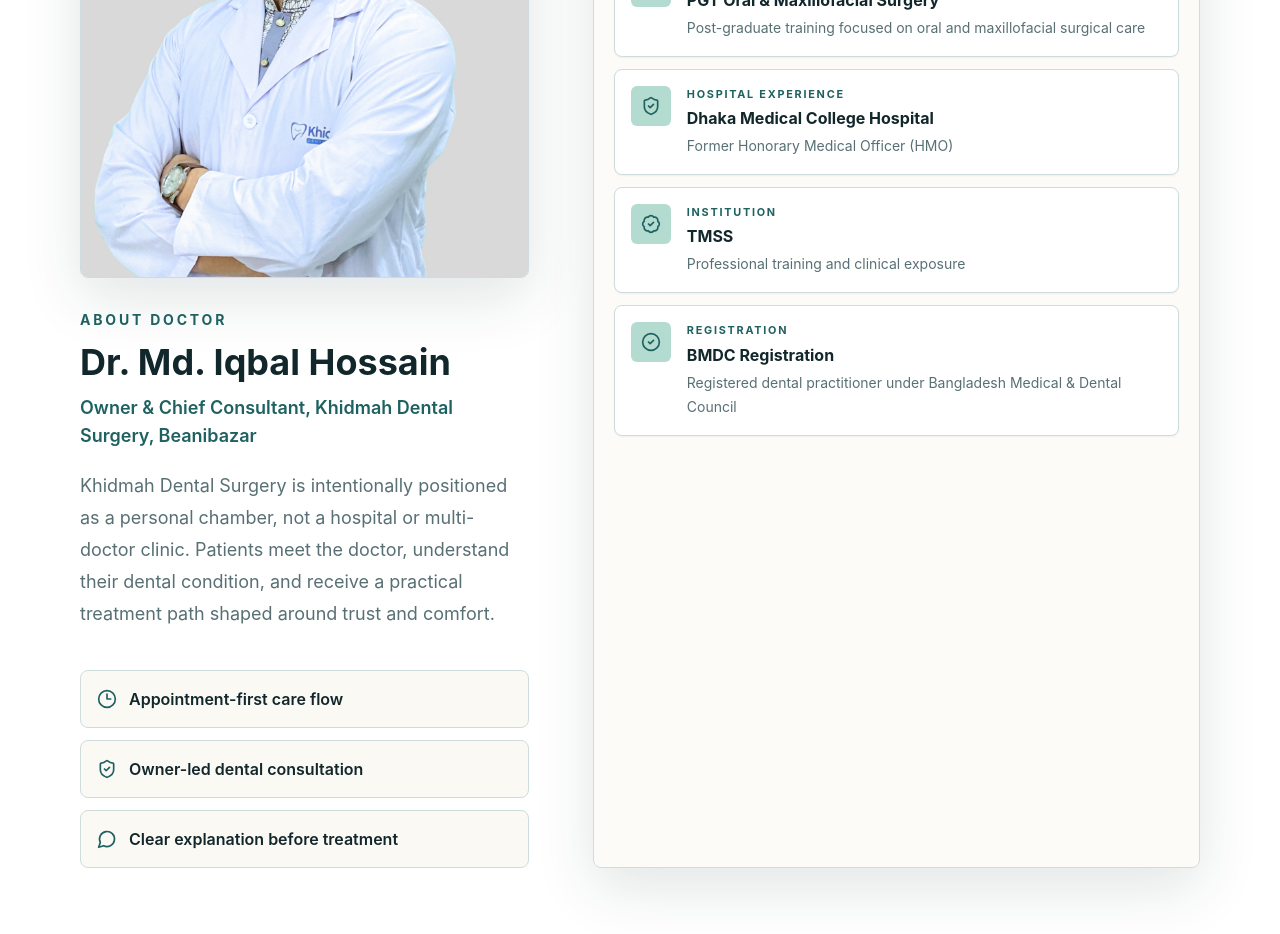
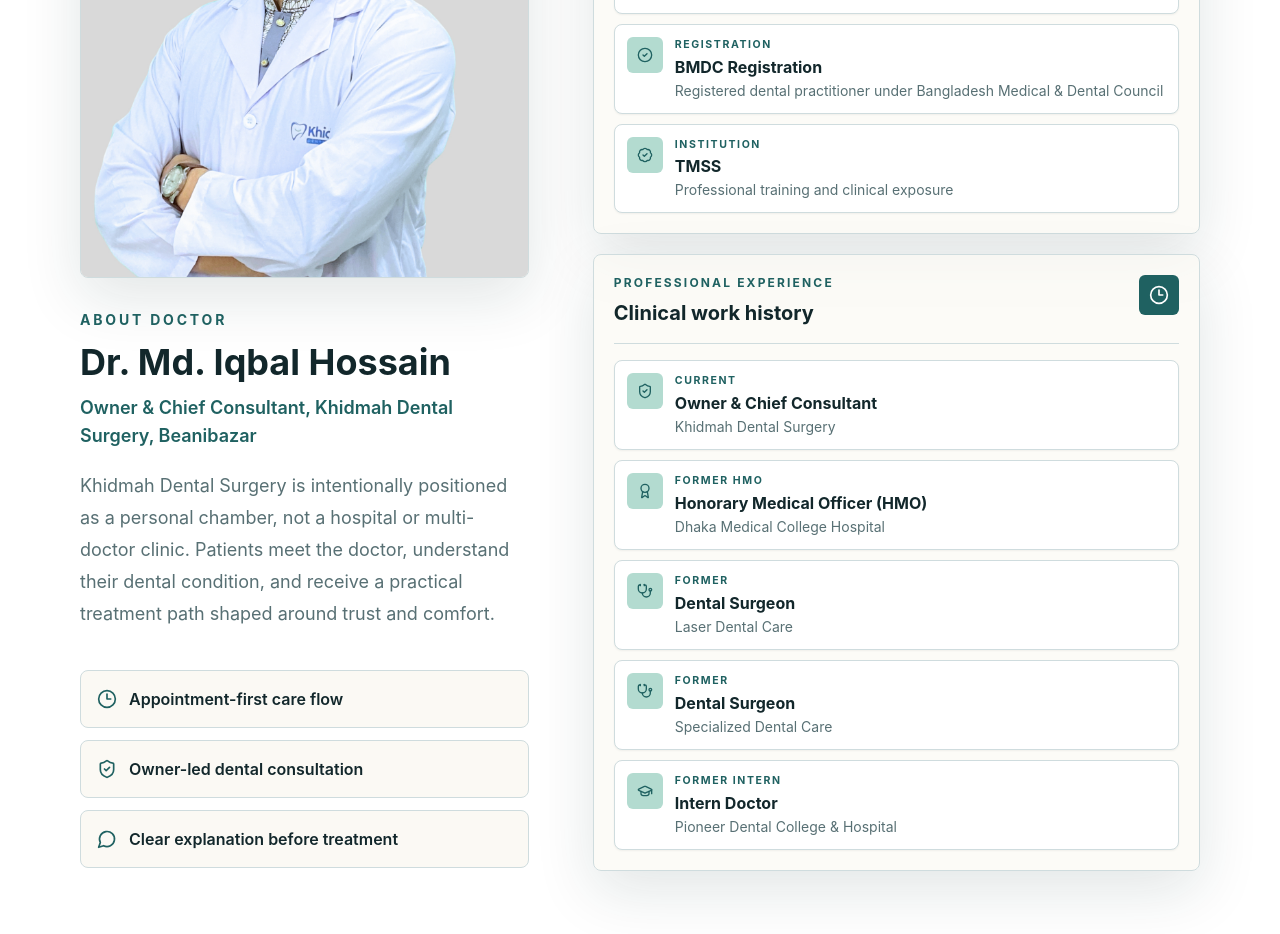
Before and after one commit to majaman-lab/khidmah-dental-surgery, a Next.js app: page / in a window 1280 px wide. Shown: the part 2280-3214 px from the top of the page. Built offline with nearby package versions, Linux system fonts and the light colour scheme.

Commit message:
Restore doctor professional experience section

```diff
--- a/app/page.tsx
+++ b/app/page.tsx
@@ -97,7 +97,7 @@
   },
 ];
 
-const timeline = [
+const clinicalCredentials = [
   {
     label: "Degree",
     title: "BDS (DU)",
@@ -111,10 +111,10 @@
     icon: Award,
   },
   {
-    label: "Hospital Experience",
-    title: "Dhaka Medical College Hospital",
-    text: "Former Honorary Medical Officer (HMO)",
-    icon: ShieldCheck,
+    label: "Registration",
+    title: "BMDC Registration",
+    text: "Registered dental practitioner under Bangladesh Medical & Dental Council",
+    icon: CheckCircle2,
   },
   {
     label: "Institution",
@@ -122,11 +122,38 @@
     text: "Professional training and clinical exposure",
     icon: BadgeCheck,
   },
+];
+
+const professionalExperience = [
   {
-    label: "Registration",
-    title: "BMDC Registration",
-    text: "Registered dental practitioner under Bangladesh Medical & Dental Council",
-    icon: CheckCircle2,
+    label: "Current",
+    title: "Owner & Chief Consultant",
+    text: "Khidmah Dental Surgery",
+    icon: ShieldCheck,
+  },
+  {
+    label: "Former HMO",
+    title: "Honorary Medical Officer (HMO)",
+    text: "Dhaka Medical College Hospital",
+    icon: Award,
+  },
+  {
+    label: "Former",
+    title: "Dental Surgeon",
+    text: "Laser Dental Care",
+    icon: Stethoscope,
+  },
+  {
+    label: "Former",
+    title: "Dental Surgeon",
+    text: "Specialized Dental Care",
+    icon: Stethoscope,
+  },
+  {
+    label: "Former Intern",
+    title: "Intern Doctor",
+    text: "Pioneer Dental College & Hospital",
+    icon: GraduationCap,
   },
 ];
 
@@ -391,37 +418,19 @@
             </div>
           </motion.div>
 
-          <motion.div {...fadeUp} className="rounded-lg border border-border bg-background/70 p-4 shadow-soft sm:p-5">
-            <div className="mb-4 flex items-start justify-between gap-4 border-b border-border pb-4">
-              <div>
-                <p className="text-sm font-bold uppercase tracking-[0.2em] text-primary">Qualifications</p>
-                <h3 className="mt-2 text-xl font-bold tracking-normal sm:text-2xl">Clinical credentials & registration</h3>
-              </div>
-              <span className="hidden h-10 w-10 shrink-0 items-center justify-center rounded-md bg-primary text-primary-foreground sm:flex">
-                <Award className="h-5 w-5" aria-hidden="true" />
-              </span>
-            </div>
-            <div className="grid gap-3">
-              {timeline.map((item, index) => (
-                <motion.div
-                  key={item.title}
-                  initial={{ opacity: 0, x: 14 }}
-                  whileInView={{ opacity: 1, x: 0 }}
-                  viewport={{ once: true, margin: "-80px" }}
-                  transition={{ duration: 0.45, delay: index * 0.035 }}
-                  className="grid grid-cols-[2.5rem_1fr] items-start gap-3 rounded-lg border border-border bg-white p-3 shadow-sm sm:grid-cols-[2.75rem_1fr] sm:p-4"
-                >
-                  <span className="flex h-10 w-10 items-center justify-center rounded-md bg-accent text-primary">
-                    <item.icon className="h-5 w-5" aria-hidden="true" />
-                  </span>
-                  <div>
-                    <p className="text-[0.68rem] font-bold uppercase tracking-[0.16em] text-primary">{item.label}</p>
-                    <h3 className="mt-1 text-base font-bold leading-6">{item.title}</h3>
-                    <p className="mt-1 text-sm leading-6 text-muted-foreground">{item.text}</p>
-                  </div>
-                </motion.div>
-              ))}
-            </div>
+          <motion.div {...fadeUp} className="grid gap-5">
+            <ProfileList
+              eyebrow="Clinical Credentials"
+              title="Education, training & registration"
+              icon={Award}
+              items={clinicalCredentials}
+            />
+            <ProfileList
+              eyebrow="Professional Experience"
+              title="Clinical work history"
+              icon={Clock3}
+              items={professionalExperience}
+            />
           </motion.div>
         </div>
       </section>
@@ -620,6 +629,60 @@
   );
 }
 
+function ProfileList({
+  eyebrow,
+  title,
+  icon: Icon,
+  items,
+}: {
+  eyebrow: string;
+  title: string;
+  icon: LucideIcon;
+  items: {
+    label: string;
+    title: string;
+    text: string;
+    icon: LucideIcon;
+  }[];
+}) {
+  return (
+    <div className="rounded-lg border border-border bg-background/70 p-4 shadow-soft sm:p-5">
+      <div className="mb-4 flex items-start justify-between gap-4 border-b border-border pb-4">
+        <div>
+          <p className="text-xs font-bold uppercase tracking-[0.18em] text-primary">{eyebrow}</p>
+          <h3 className="mt-2 text-xl font-bold tracking-normal">{title}</h3>
+        </div>
+        <span className="hidden h-10 w-10 shrink-0 items-center justify-center rounded-md bg-primary text-primary-foreground sm:flex">
+          <Icon className="h-5 w-5" aria-hidden="true" />
+        </span>
+      </div>
+      <div className="grid gap-2.5">
+        {items.map((item, index) => (
+          <motion.div
+            key={`${item.title}-${item.text}`}
+            initial={{ opacity: 0, x: 12 }}
+            whileInView={{ opacity: 1, x: 0 }}
+            viewport={{ once: true, margin: "-80px" }}
+            transition={{ duration: 0.38, delay: index * 0.025 }}
+            className="grid grid-cols-[2.25rem_1fr] items-start gap-3 rounded-lg border border-border bg-white p-3 shadow-sm"
+          >
+            <span className="flex h-9 w-9 items-center justify-center rounded-md bg-accent text-primary">
+              <item.icon className="h-4 w-4" aria-hidden="true" />
+            </span>
+            <div>
+              <p className="text-[0.66rem] font-bold uppercase tracking-[0.15em] text-primary">
+                {item.label}
+              </p>
+              <h4 className="mt-0.5 text-sm font-bold leading-5 sm:text-base">{item.title}</h4>
+              <p className="mt-0.5 text-sm leading-5 text-muted-foreground">{item.text}</p>
+            </div>
+          </motion.div>
+        ))}
+      </div>
+    </div>
+  );
+}
+
 function ContactLine({
   icon: Icon,
   label,
```
